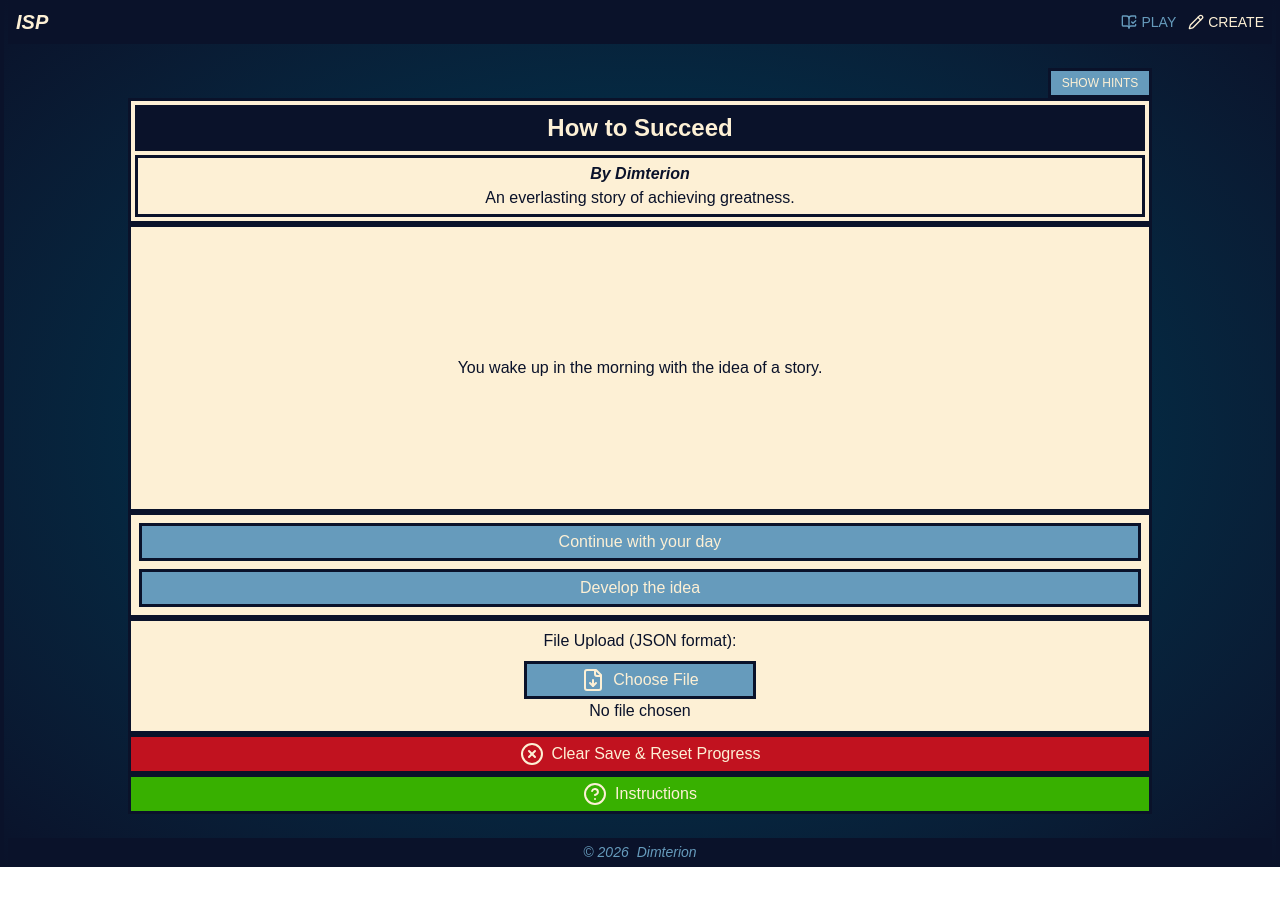
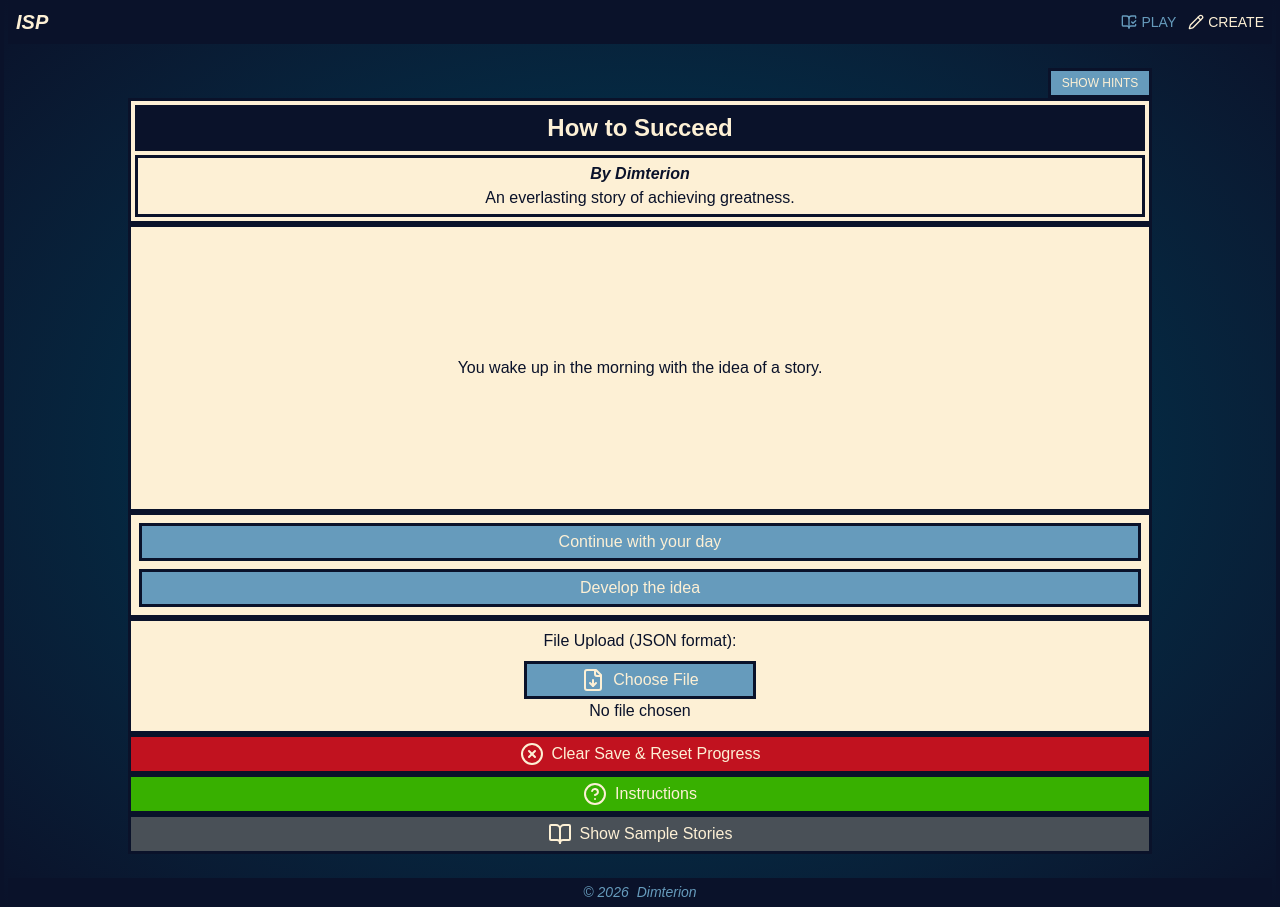
Before and after one commit to Dimterion/stories-platform, a React (Vite) app: page /story-player in a window 1280 px wide. Before the commit the page ends 867 px from the top, so only its background shows below. Built offline with nearby package versions, Linux system fonts and the light colour scheme; no server answers; a web font is replaced by a local one.

Commit message:
add sample stories section to story player page

```diff
--- a/src/pages/storyPlayer.jsx
+++ b/src/pages/storyPlayer.jsx
@@ -18,7 +18,7 @@ import StoriesGallery from "../components/ui/StoriesGallery";
 import sampleStory from "../assets/sampleStory";
 
 const STORAGE_KEY = "storyPlayerState";
-const SAMPLE_STORIES_MANIFEST_URL = "/sampleStories.json";
+const SAMPLE_STORIES_MANIFEST_URL = import.meta.env.VITE_STORIES_SAMPLES_API_URL;
 
 export default function StoryPlayerPage() {
   const fileInputRef = useRef(null);
@@ -69,7 +69,7 @@ export default function StoryPlayerPage() {
   const [isReadyToSave, setIsReadyToSave] = useState(false);
   const [showResetConfirm, setShowResetConfirm] = useState(false);
   const [showModal, setShowModal] = useState(false);
-  // const [showStoriesGallery, setShowStoriesGallery] = useState(false);
+  const [showStoriesGallery, setShowStoriesGallery] = useState(false);
 
   useEffect(() => {
     if (!isReadyToSave) {
@@ -202,61 +202,61 @@ export default function StoryPlayerPage() {
     });
   };
 
-  // const loadStoryIntoPlayer = (json, sourceName = null) => {
-  //   const validation = validateStoryJson(json);
-  //   if (!validation.valid) {
-  //     toast.error(validation.error, {
-  //       style: {
-  //         background: "#003049",
-  //         border: "2px solid #fdf0d5",
-  //         borderRadius: "0",
-  //         color: "#fdf0d5",
-  //       },
-  //       classNames: {
-  //         closeButton:
-  //           "!bg-deepBlue !border-softWhite !border-2 !text-softWhite !rounded-none",
-  //       },
-  //     });
-  //     return;
-  //   }
+  const loadStoryIntoPlayer = (json, sourceName = null) => {
+    const validation = validateStoryJson(json);
+    if (!validation.valid) {
+      toast.error(validation.error, {
+        style: {
+          background: "#003049",
+          border: "2px solid #fdf0d5",
+          borderRadius: "0",
+          color: "#fdf0d5",
+        },
+        classNames: {
+          closeButton:
+            "!bg-deepBlue !border-softWhite !border-2 !text-softWhite !rounded-none",
+        },
+      });
+      return;
+    }
 
-  //   const startNode =
-  //     json.start && json.nodes[json.start]
-  //       ? json.start
-  //       : Object.keys(json.nodes)[0];
+    const startNode =
+      json.start && json.nodes[json.start]
+        ? json.start
+        : Object.keys(json.nodes)[0];
 
-  //   setStory(json);
-  //   setCurrentNodeId(startNode);
-  //   setHistory([startNode]);
-  //   setFileName(sourceName);
+    setStory(json);
+    setCurrentNodeId(startNode);
+    setHistory([startNode]);
+    setFileName(sourceName);
 
-  //   localStorage.setItem(
-  //     STORAGE_KEY,
-  //     JSON.stringify({
-  //       story: json,
-  //       currentNodeId: startNode,
-  //       history: [startNode],
-  //     }),
-  //   );
+    localStorage.setItem(
+      STORAGE_KEY,
+      JSON.stringify({
+        story: json,
+        currentNodeId: startNode,
+        history: [startNode],
+      }),
+    );
 
-  //   toast.success("Sample story loaded.", {
-  //     style: {
-  //       background: "#003049",
-  //       border: "2px solid #fdf0d5",
-  //       borderRadius: "0",
-  //       color: "#fdf0d5",
-  //     },
-  //     classNames: {
-  //       closeButton:
-  //         "!bg-deepBlue !border-softWhite !border-2 !text-softWhite !rounded-none",
-  //     },
-  //   });
-  // };
+    toast.success("Sample story loaded.", {
+      style: {
+        background: "#003049",
+        border: "2px solid #fdf0d5",
+        borderRadius: "0",
+        color: "#fdf0d5",
+      },
+      classNames: {
+        closeButton:
+          "!bg-deepBlue !border-softWhite !border-2 !text-softWhite !rounded-none",
+      },
+    });
+  };
 
-  // const handlePickSampleStory = (pickedStoryJson) => {
-  //   if (fileInputRef.current) fileInputRef.current.value = "";
-  //   loadStoryIntoPlayer(pickedStoryJson, null);
-  // };
+  const handlePickSampleStory = (pickedStoryJson) => {
+    if (fileInputRef.current) fileInputRef.current.value = "";
+    loadStoryIntoPlayer(pickedStoryJson, null);
+  };
 
   const currentNode = story.nodes[currentNodeId] || { text: "", options: [] };
   const orderedNodeIds = useMemo(() => Object.keys(story.nodes), [story.nodes]);
@@ -423,7 +423,7 @@ export default function StoryPlayerPage() {
           <CircleQuestionMark className="size-8 sm:size-6" />
           Instructions
         </button>
-        {/* <button
+        <button
           onClick={() => setShowStoriesGallery(!showStoriesGallery)}
           className="text-softWhite bg-lightGray hover:bg-darkGray border-darkBlue inline-flex min-h-16 w-full cursor-pointer items-center justify-center gap-2 border-3 p-1 transition-all duration-300 sm:min-h-10"
         >
@@ -435,7 +435,7 @@ export default function StoryPlayerPage() {
             manifestUrl={SAMPLE_STORIES_MANIFEST_URL}
             onPickStory={handlePickSampleStory}
           />
-        )} */}
+        )}
       </section>
       {/* Reset confirmation modal */}
       <Modal
```
